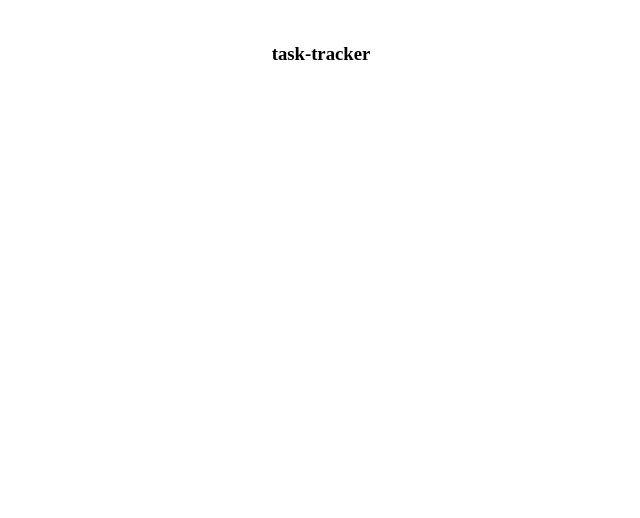
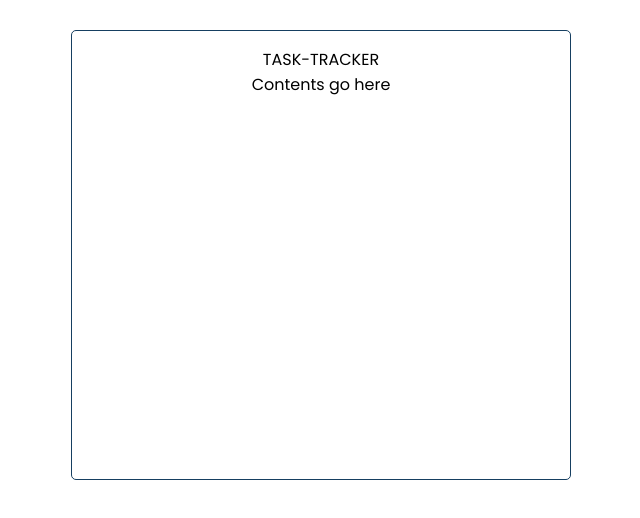
Before and after one commit to subdit/Task-tracker, an Angular app: page / in a window 1280 px wide. Shown: the top 518 px of the page, without its empty margins (319-959 px from the left). Built offline with nearby package versions, Linux system fonts and the light colour scheme.

Commit message:
set global stlying and header component style

```diff
--- a/src/app/app.component.html
+++ b/src/app/app.component.html
@@ -1,3 +1,3 @@
 <div class="container">
-  <h3>{{ title }}</h3>
+  <app-header></app-header>
 </div>
--- a/src/app/app.component.ts
+++ b/src/app/app.component.ts
@@ -6,5 +6,5 @@
   styleUrls: ['./app.component.css'],
 })
 export class AppComponent {
-  title: string = 'task-tracker';
+
 }
--- a/src/app/components/header/header.component.html
+++ b/src/app/components/header/header.component.html
@@ -1 +1,4 @@
-<p>header works!</p>
+<header>
+  {{ title.toUpperCase() }}
+  <p>{{ content }}</p>
+</header>
--- a/src/app/components/header/header.component.ts
+++ b/src/app/components/header/header.component.ts
@@ -3,13 +3,12 @@
 @Component({
   selector: 'app-header',
   templateUrl: './header.component.html',
-  styleUrls: ['./header.component.css']
+  styleUrls: ['./header.component.css'],
 })
 export class HeaderComponent implements OnInit {
+  title: string = 'Task-Tracker';
+  content: string = 'Contents go here';
+  constructor() {}
 
-  constructor() { }
-
-  ngOnInit(): void {
-  }
-
+  ngOnInit(): void {}
 }
--- a/src/styles.css
+++ b/src/styles.css
@@ -1 +1,76 @@
-/* You can add global styles to this file, and also import other style files */
+@import url("https://fonts.googleapis.com/css2?family=Poppins:wght@300;400&display=swap");
+
+* {
+  box-sizing: border-box;
+  margin: 0;
+  padding: 0;
+}
+
+body {
+  font-family: "Poppins", sans-serif;
+}
+
+.container {
+  max-width: 500px;
+  margin: 30px auto;
+  overflow: auto;
+  min-height: 450px;
+  border: 1px solid rgb(22, 63, 97);
+  padding: 30px;
+  border-radius: 5px;
+}
+.btn {
+  display: inline-block;
+  background: #000;
+  color: #fff;
+  border: none;
+  padding: 10px 20px;
+  margin: 5px;
+  border-radius: 5px;
+  cursor: pointer;
+  text-decoration: none;
+  font-size: 15px;
+  font-family: inherit;
+}
+.btn:focus {
+  outline: none;
+}
+.btn:active {
+  transform: scale(0.98);
+}
+
+.btn-block {
+  display: block;
+  width: 100%;
+}
+
+.form-control {
+  margin: 20px 0;
+}
+
+.form-control label {
+  display: block;
+}
+
+.form-control input {
+  width: 100%;
+  height: 40px;
+  margin: 5px;
+  padding: 3px 7px;
+  font-size: 17px;
+}
+
+.form-control-check {
+  display: flex;
+  align-items: center;
+  justify-content: space-between;
+}
+
+.form-control-check label {
+  flex: 1;
+}
+
+.form-control-check input {
+  flex: 2;
+  height: 20px;
+}
```
